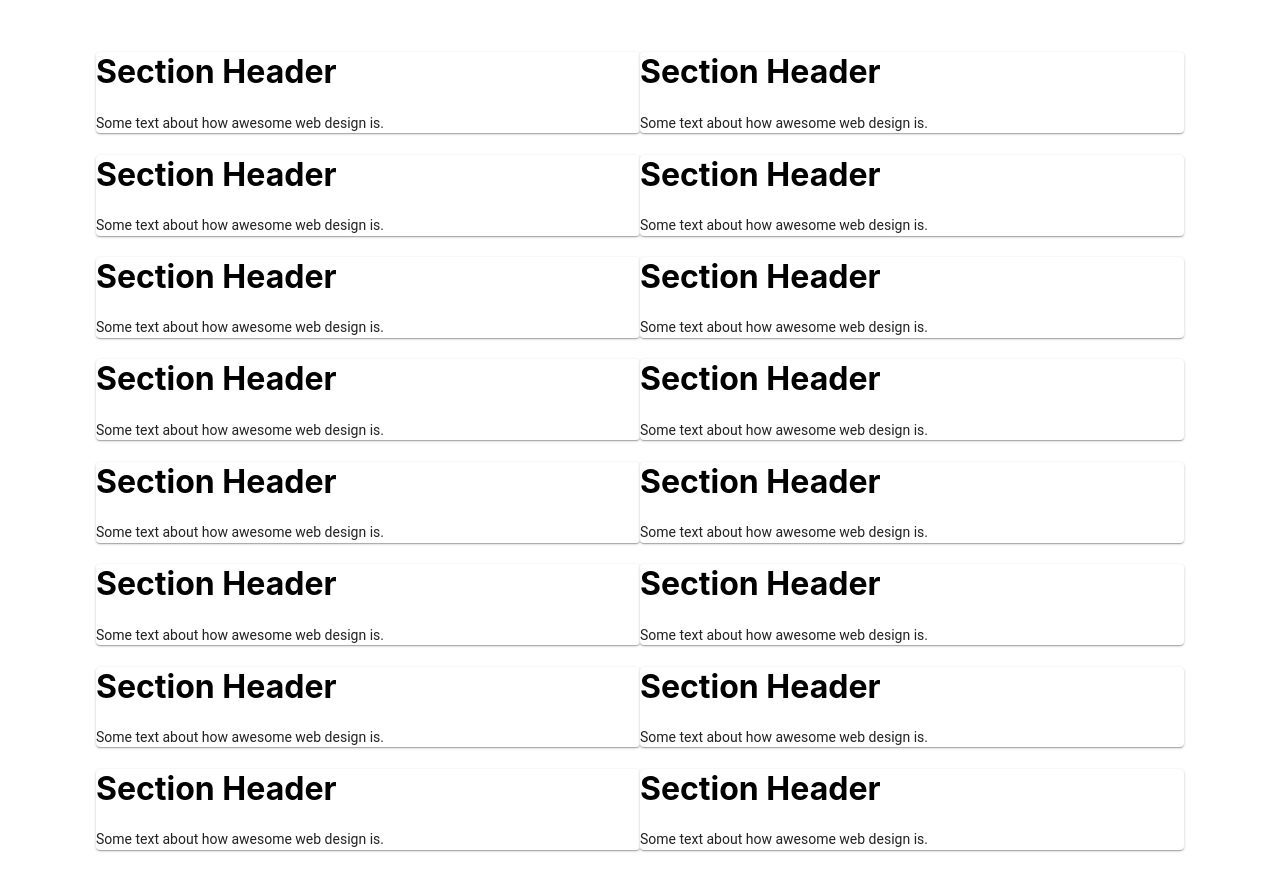
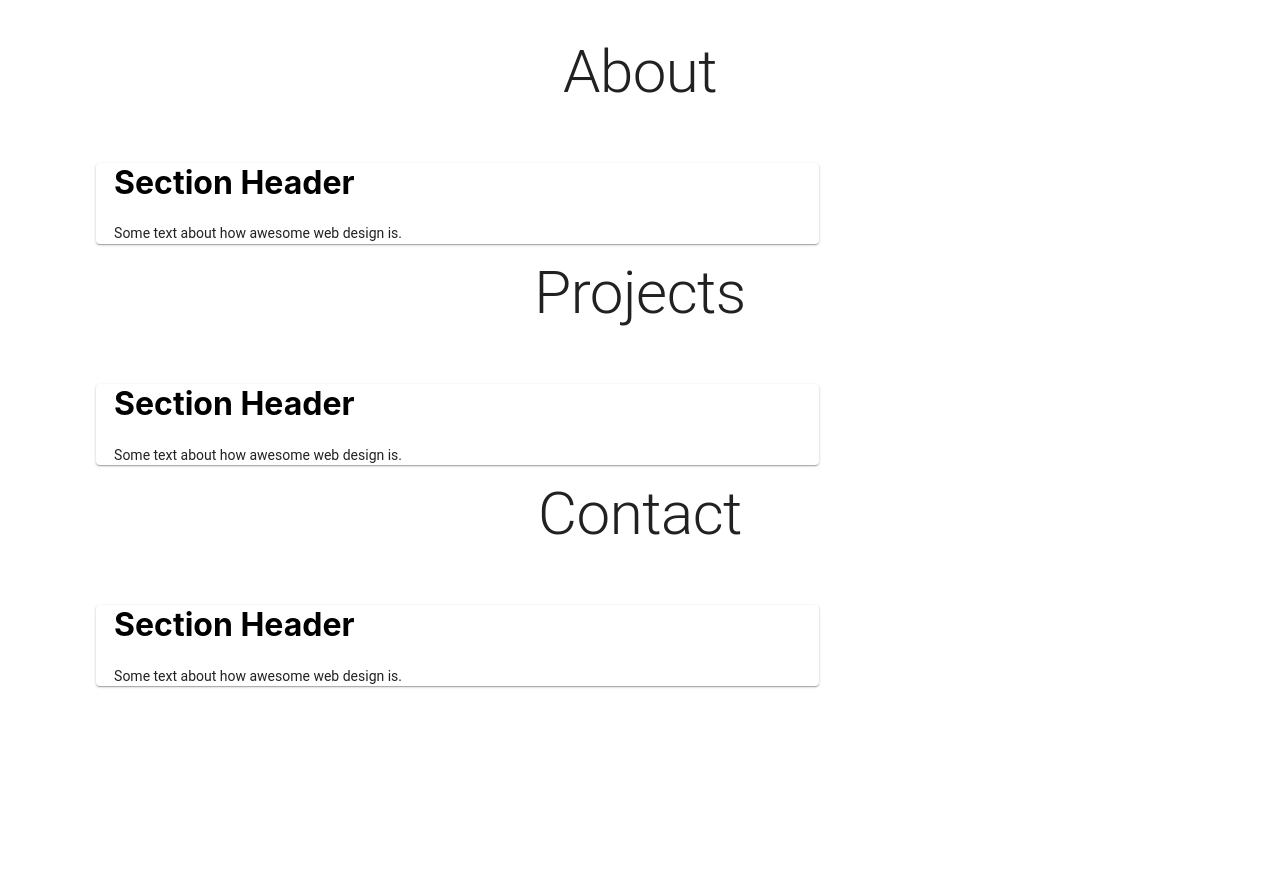
Before and after one commit to mblaul/portfolio-website, a React (Create React App) app: page / in a window 1280 px wide. Shown: the part 600-1482 px from the top of the page. After the commit the page ends 1322 px from the top, so only its background shows below. Built offline with nearby package versions, Linux system fonts and the light colour scheme.

Commit message:
Adding section titles to page

```diff
--- a/src/components/content/Content.js
+++ b/src/components/content/Content.js
@@ -4,10 +4,16 @@ import { withStyles } from '@material-ui/core/styles';
 import Grid from '@material-ui/core/Grid';
 
 import Section from './Section';
+import { Typography } from '@material-ui/core';
 
 const styles = theme => ({
   content: {
     padding: '2.5% 7.5%'
+  },
+  sectionTitle: {
+    mx: '0px auto',
+    padding: '1% 0%',
+    textAlign: 'center'
   }
 });
 
@@ -15,53 +21,41 @@ class Content extends Component {
   render() {
     const { classes } = this.props;
     return (
-      <Grid container className={classes.content}>
-        <Grid item xs={12} lg={6}>
+      <Grid container className={classes.content} spacing={8}>
+        <Grid item xs={12}>
+          <Typography
+            variant="h2"
+            gutterBottom
+            className={classes.sectionTitle}
+          >
+            About
+          </Typography>
+        </Grid>
+        <Grid item xs={12} lg={8}>
           <Section />
         </Grid>
-        <Grid item xs={12} lg={6}>
+        <Grid item xs={12}>
+          <Typography
+            variant="h2"
+            gutterBottom
+            className={classes.sectionTitle}
+          >
+            Projects
+          </Typography>
+        </Grid>
+        <Grid item xs={12} lg={8}>
           <Section />
         </Grid>
-        <Grid item xs={12} lg={6}>
-          <Section />
+        <Grid item xs={12}>
+          <Typography
+            variant="h2"
+            gutterBottom
+            className={classes.sectionTitle}
+          >
+            Contact
+          </Typography>
         </Grid>
-        <Grid item xs={12} lg={6}>
-          <Section />
-        </Grid>
-        <Grid item xs={12} lg={6}>
-          <Section />
-        </Grid>
-        <Grid item xs={12} lg={6}>
-          <Section />
-        </Grid>
-        <Grid item xs={12} lg={6}>
-          <Section />
-        </Grid>
-        <Grid item xs={12} lg={6}>
-          <Section />
-        </Grid>
-        <Grid item xs={12} lg={6}>
-          <Section />
-        </Grid>
-        <Grid item xs={12} lg={6}>
-          <Section />
-        </Grid>
-        <Grid item xs={12} lg={6}>
-          <Section />
-        </Grid>
-        <Grid item xs={12} lg={6}>
-          <Section />
-        </Grid>
-        <Grid item xs={12} lg={6}>
-          <Section />
-        </Grid>
-        <Grid item xs={12} lg={6}>
-          <Section />
-        </Grid>
-        <Grid item xs={12} lg={6}>
-          <Section />
-        </Grid>
-        <Grid item xs={12} lg={6}>
+        <Grid item xs={12} lg={8}>
           <Section />
         </Grid>
       </Grid>
--- a/src/components/content/Section.js
+++ b/src/components/content/Section.js
@@ -5,7 +5,11 @@ import Grid from '@material-ui/core/Grid';
 import Paper from '@material-ui/core/Paper';
 import Typography from '@material-ui/core/Typography';
 
-const styles = theme => ({});
+const styles = theme => ({
+  root: {
+    padding: '0% 2.5%'
+  }
+});
 
 class Section extends Component {
   render() {
--- a/src/components/layout/Navbar.js
+++ b/src/components/layout/Navbar.js
@@ -9,8 +9,10 @@ const styles = theme => ({
     position: 'fixed',
     top: '0',
     width: '100%',
-    padding: '2% 20%',
+    padding: '1% 20% 1.5% 20%',
     backgroundColor: 'rgba(#000, .5)',
+    borderBottomLeftRadius: '5px',
+    borderBottomRightRadius: '5px',
     zIndex: '1',
     transition: 'background-color .2s ease, box-shadow .2s ease'
   },
```
